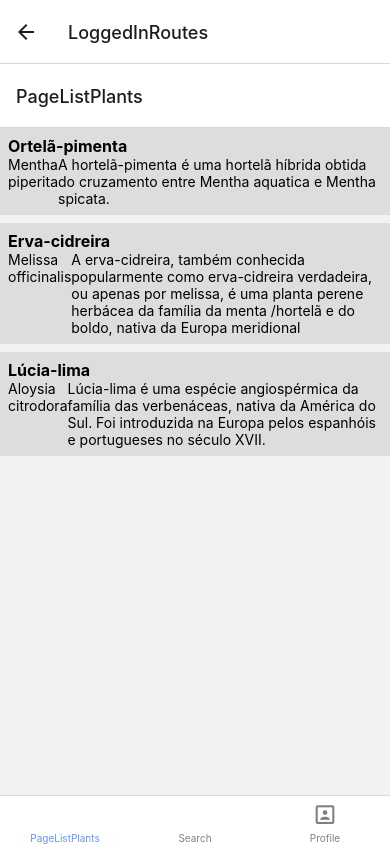
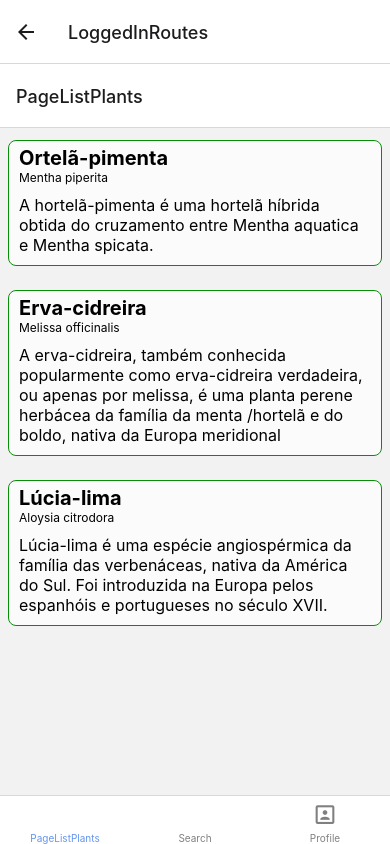
Before and after one commit to rgoudinho/BMPlants, a React Native app: screen / in a window 390 px wide. Both pictures are taken after a click on the button "ENTRAR". Built offline with nearby package versions, Linux system fonts and the light colour scheme.

Commit message:
customizing cardplant

```diff
--- a/src/components/PlantsFlatlist/CardPlant.tsx
+++ b/src/components/PlantsFlatlist/CardPlant.tsx
@@ -15,17 +15,12 @@ export default function CardPlant({ item }: CardPlantProps) {
   };
 
   return (
-    <View>
-      <TouchableOpacity
-        style={styles.itemContainer}
-        onPress={() => handleClickPlant(item)}
-      >
-        <Text style={styles.movieTitle}>{item.name}</Text>
-
-        <View style={styles.movieFooter}>
-          <Text>{item.scientificName}</Text>
-          <Text>{item.description}</Text>
-        </View>
+    <View style={styles.itemContainer}>
+      <TouchableOpacity onPress={() => handleClickPlant(item)}>
+        <Text style={styles.plantTitle}>{item.name}</Text>
+        <Text style={styles.scientificName}>{item.scientificName}</Text>
+        <Text style={styles.description}>{item.description}</Text>
+        <View style={styles.movieFooter}></View>
       </TouchableOpacity>
     </View>
   );
@@ -33,16 +28,28 @@ export default function CardPlant({ item }: CardPlantProps) {
 
 const styles = StyleSheet.create({
   itemContainer: {
-    backgroundColor: "#ddd",
-    marginBottom: 8,
-    padding: 8,
+    borderColor: "#078E07",
+    borderWidth: 1,
+    borderRadius: 8,
+    backgroundColor: "#fbfbfb",
+    margin: 8,
+    marginVertical: 12,
   },
-  movieTitle: {
+  plantTitle: {
+    fontSize: 20,
+    fontWeight: "bold",
+    marginHorizontal: 10,
+    marginTop: 5,
+  },
+  scientificName: {
+    fontSize: 12,
+    font: "italic",
+    marginHorizontal: 10,
+  },
+  description: {
     fontSize: 16,
-    fontWeight: "bold",
-  },
-  movieFooter: {
-    flexDirection: "row",
-    justifyContent: "space-between",
+    fontWeight: "times",
+    margin: 10,
+    marginTop: 10,
   },
 });
```
